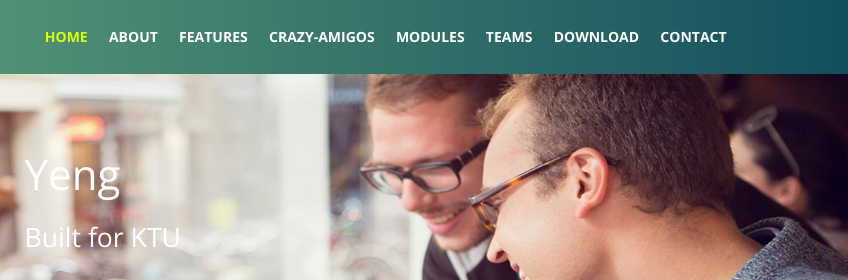
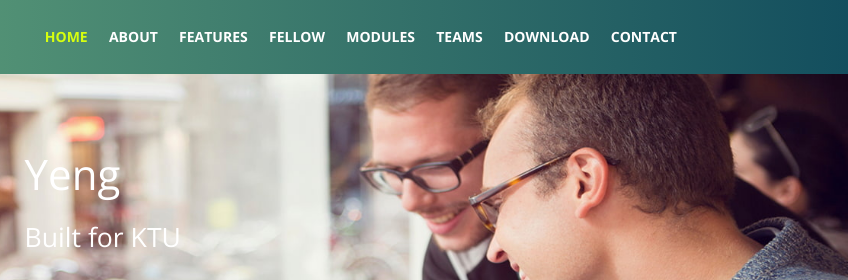
Before and after one commit to ismail-123-mubharakh/fellow, a plain HTML site: page Yeng-Website-master/index.html in a window 1280 px wide. Shown: the top 280 px of the page, 432-1280 px from the left. Drawn offline with nearby package versions, Linux system fonts and the light colour scheme.

Commit message:
update index.html

```diff
--- a/Yeng-Website-master/index.html
+++ b/Yeng-Website-master/index.html
@@ -77,7 +77,7 @@ License URL: http://creativecommons.org/licenses/by/3.0/
 					<a href="#feature" class="scroll">features</a>
 				</li>
 				<li>
-					<a href="#ca" class="scroll">crazy-amigos</a>
+					<a href="#ca" class="scroll">fellow</a>
 				</li>
 				<li>
 					<a href="#screenhot" class="scroll">modules</a>
```
